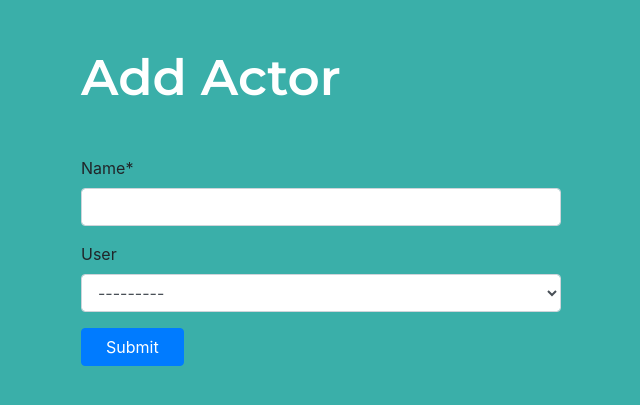
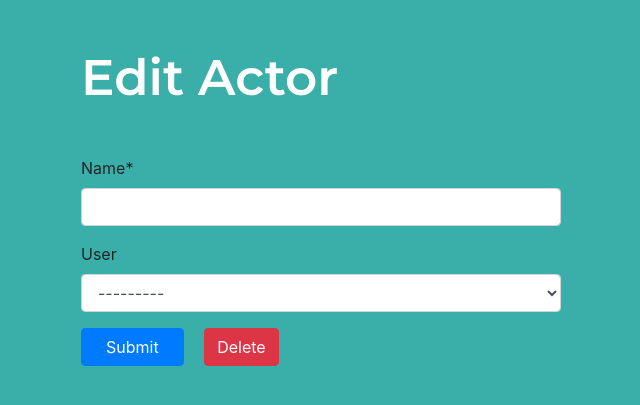
Before and after one commit to acounsel/lastmile, a Django app: page /actors/add/ in a window 1280 px wide. Shown: the part 56-461 px from the top of the page, without its empty margins (79-719 px from the left). Run offline with Django 3.2, Linux system fonts and the light colour scheme; the visitor is signed in with stand-in values (Sample User, id 1); data comes from the database, SQL or seed files in the repository; some libraries are stand-ins or nearby versions.

Commit message:
add delete functionality

```diff
--- a/lastmile/models.py
+++ b/lastmile/models.py
@@ -42,6 +42,10 @@ class CommitmentCategory(models.Model):
         return reverse('commitment-category-detail',
             kwargs={'slug':self.slug})
 
+    def get_delete_url(self):
+        return reverse('commitment-category-delete',
+            kwargs={'slug':self.slug})
+
 class Commitment(models.Model):
     PENDING = 'pending'
     ACTIVE = 'active'
@@ -80,6 +84,9 @@ class Commitment(models.Model):
 
     def get_absolute_url(self):
         return reverse('commitment-detail', kwargs={'pk':self.id})
+
+    def get_delete_url(self):
+        return reverse('commitment-delete', kwargs={'pk':self.id})
 
     def save(self, *args, **kwargs):
         new = False
@@ -168,6 +175,9 @@ class Actor(models.Model):
     def get_absolute_url(self):
         return reverse('actor-detail', kwargs={'pk':self.id})
 
+    def get_delete_url(self):
+        return reverse('actor-delete', kwargs={'pk':self.id})
+
     def get_completed_actions(self):
         return self.action_set.filter(status=Action.COMPLETE)
 
@@ -218,6 +228,9 @@ class Action(models.Model):
 
     def get_absolute_url(self):
         return reverse('action-detail', kwargs={'pk':self.id})
+
+    def get_delete_url(self):
+        return reverse('actor-delete', kwargs={'pk':self.id})
 
     def save(self, *args, **kwargs):
         new = False
--- a/lastmile/templates/addins/form.html
+++ b/lastmile/templates/addins/form.html
@@ -4,4 +4,7 @@
   {{ form|crispy }}
   {{ form.errors  }}
   <input type="submit" value="Submit" class="btn btn-primary px-4">
+  {% if form.instance and request.user.is_staff %}
+  <a class="btn btn-danger ml-3" href="{{ form.instance.get_delete_url }}">Delete</a>
+  {% endif %}
 </form>
--- /dev/null
+++ b/lastmile/templates/addins/messages.html
@@ -0,0 +1,7 @@
+{% if messages %}
+  <div class="Messages">
+    {% for message in messages %}
+      <div id="id_message" class="Message {{ message.tags }}">{{ message }}</div>
+    {% endfor %}
+  </div>
+{% endif %}
--- a/lastmile/templates/lastmile/action_form.html
+++ b/lastmile/templates/lastmile/action_form.html
@@ -1,5 +1,5 @@
 {% extends 'base.html' %}
 {% block body %}
-<h1>Add Action</h1>
+<h1>{% if form.instance %}Edit{% else %}Add{% endif %} Action</h1>
 {% include 'addins/form.html' %}
 {% endblock %}
--- a/lastmile/templates/lastmile/actor_form.html
+++ b/lastmile/templates/lastmile/actor_form.html
@@ -1,5 +1,5 @@
 {% extends 'base.html' %}
 {% block body %}
-<h1>Add Actor</h1>
+<h1>{% if form.instance %}Edit{% else %}Add{% endif %} Actor</h1>
 {% include 'addins/form.html' %}
 {% endblock %}
--- a/lastmile/templates/lastmile/commitment_form.html
+++ b/lastmile/templates/lastmile/commitment_form.html
@@ -1,5 +1,5 @@
 {% extends 'base.html' %}
 {% block body %}
-<h1>Add Commitment</h1>
+<h1>{% if form.instance %}Edit{% else %}Add{% endif %} Commitment</h1>
 {% include 'addins/form.html' %}
 {% endblock %}
--- a/lastmile/urls.py
+++ b/lastmile/urls.py
@@ -10,7 +10,8 @@ urlpatterns = [
         path('<slug>/', include([
             path('', views.CommitmentCategoryDetail.as_view(), name='commitment-category-detail'),
             path('add-commitment/', views.CategoryCommitmentCreate.as_view(), name='category-commitment-create'),
-            path('update', views.CommitmentCategoryUpdate.as_view(), name='commitment-category-update'),
+            path('update/', views.CommitmentCategoryUpdate.as_view(), name='commitment-category-update'),
+            path('delete/', views.CommitmentCategoryDelete.as_view(), name='commitment-category-delete'),
         ])),
     ])),
     path('commitments/', include([
@@ -21,6 +22,7 @@ urlpatterns = [
             path('', views.CommitmentDetail.as_view(), name='commitment-detail'),
             path('add-action/', views.CommitmentActionCreate.as_view(), name='commitment-action-create'),
             path('update/', views.CommitmentUpdate.as_view(), name='commitment-update'),
+            path('delete/', views.CommitmentDelete.as_view(), name='commitment-delete'),
         ])),
     ])),
     path('actions/', include([
@@ -30,6 +32,7 @@ urlpatterns = [
         path('<pk>/', include([
             path('',views.ActionDetail.as_view(), name='action-detail'),
             path('update/', views.ActionUpdate.as_view(), name='action-update'),
+            path('delete/', views.ActionDelete.as_view(), name='action-delete'),
         ])),
         path('status/<status>/',views.ActionList.as_view(), name='action-list-by-status'),
     ])),
@@ -39,6 +42,7 @@ urlpatterns = [
         path('<pk>/', include([
             path('',views.ActorDetail.as_view(), name='actor-detail'),
             path('update/', views.ActorUpdate.as_view(), name='actor-update'),
+            path('delete/', views.ActorDelete.as_view(), name='actor-delete'),
         ])),
     ])),
 ]
--- a/lastmile/views.py
+++ b/lastmile/views.py
@@ -1,8 +1,11 @@
+from django.contrib import messages
 from django.contrib.auth.mixins import LoginRequiredMixin
+from django.contrib.auth.mixins import UserPassesTestMixin
 from django.shortcuts import render
 from django.views.generic import View, DetailView, ListView
 from django.views.generic.edit import CreateView, UpdateView
-from django.urls import reverse
+from django.views.generic.edit import DeleteView
+from django.urls import reverse, reverse_lazy
 
 from .functions import get_export_response
 from .models import Action, Actor, Commitment
@@ -17,12 +20,29 @@ class ExportMixin():
             self.get_queryset())
         return response
 
+class StaffMixin(UserPassesTestMixin):
+    login_url = '/login/'
+
+    def test_func(self):
+        if self.request.user.is_authenticated:
+            return self.request.user.is_staff
+        else:
+            return False
+
 class BaseView(LoginRequiredMixin, View):
     login_url = '/login/'
 
 class CommitmentCategoryView(BaseView):
     model = CommitmentCategory
     fields = ['name', 'description']
+
+class DeleteView(StaffMixin, DeleteView):
+    success_url = reverse_lazy('dashboard')
+    template_name = 'lastmile/confirm_delete.html'
+
+    def delete(self, request, *args, **kwargs):
+        messages.success(request, 'Succesfully Deleted')
+        return super().delete(request, *args, **kwargs)
 
 class CommitmentCategoryList(
     CommitmentCategoryView, ListView):
@@ -38,6 +58,10 @@ class CommitmentCategoryCreate(
 
 class CommitmentCategoryUpdate(
     CommitmentCategoryView, UpdateView):
+    pass
+
+class CommitmentCategoryDelete(
+    CommitmentCategoryView, DeleteView):
     pass
 
 class CommitmentView(BaseView):
@@ -78,6 +102,9 @@ class CategoryCommitmentCreate(
 class CommitmentUpdate(CommitmentView, UpdateView):
     pass
 
+class CommitmentDelete(CommitmentView, DeleteView):
+    pass
+
 class Dashboard(CommitmentList):
     template_name = 'lastmile/dashboard.html'
 
@@ -109,6 +136,9 @@ class ActionCreate(ActionView, CreateView):
 class ActionUpdate(ActionView, UpdateView):
     pass
 
+class ActionDelete(ActionView, DeleteView):
+    pass
+
 class CommitmentActionCreate(ActionCreate):
 
     def get_initial(self):
@@ -138,3 +168,6 @@ class ActorCreate(ActorView, CreateView):
 
 class ActorUpdate(ActorView, UpdateView):
     pass
+
+class ActorDelete(ActorView, DeleteView):
+    pass
```
Also changed, not shown: lastmile/templates/base.html (+36 -1 lines), lastmile/templates/lastmile/actor_list.html (+5 -5 lines), lastmile/templates/lastmile/confirm_delete.html (added, +8 -0 lines).
